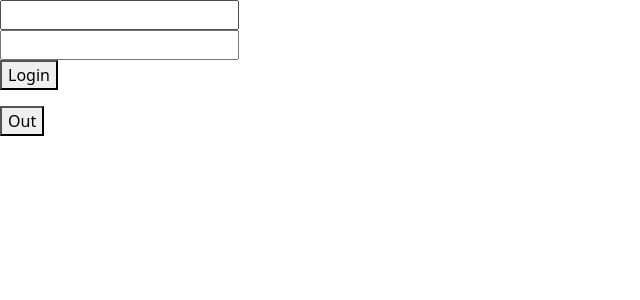
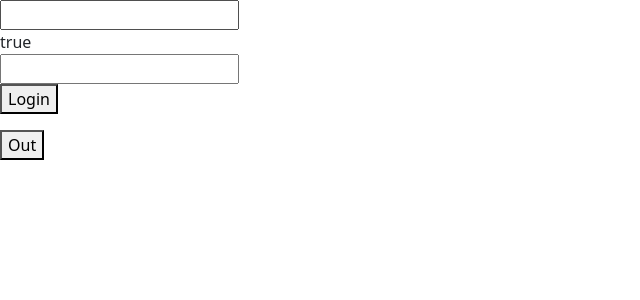
Before and after one commit to solankidd/angular-ivy-z1p5i7, an Angular app: page / in a window 1280 px wide. Shown: the top 300 px of the page, without its empty margins (0-640 px from the left). Built offline with nearby package versions, Linux system fonts and the light colour scheme.

Commit message:
2 files modified

```diff
--- a/src/app/components/home/home.component.html
+++ b/src/app/components/home/home.component.html
@@ -1,6 +1,8 @@
-<form #loginForm="ngForm" (ngSubmit)="login(loginForm.value)">
-  <input type="text" #name="ngModel" name="name" ngModel required>
-  <span *ngIf="name.invalid && name.touched">please enter</span>
+<form #loginForm="ngForm" (ngSubmit)="login(loginForm.controls)">
+  <input type="text" #name="ngModel" name="name" email ngModel required>
+  <span *ngIf="name.invalid && name.dirty">please enter</span>
+  <br/>
+  {{name.errors?.required | json}}
   <br/>
   <input type="password" name="password" ngModel>
   <br/>
--- a/src/app/components/home/home.component.ts
+++ b/src/app/components/home/home.component.ts
@@ -15,7 +15,7 @@ export class HomeComponent implements OnInit {
 
   login(form){
 
-    console.log(form.value.valid)
+    console.log(form['name'].markAsDirty())
   }
 
 }
```
